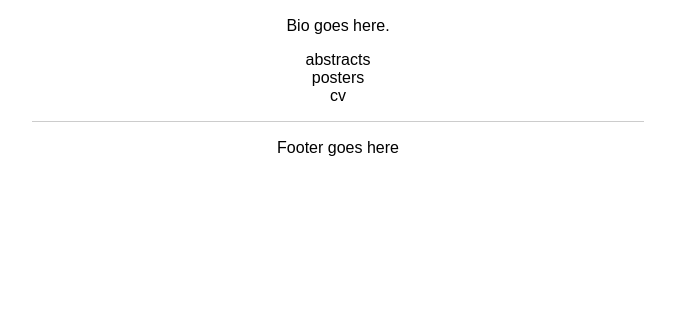
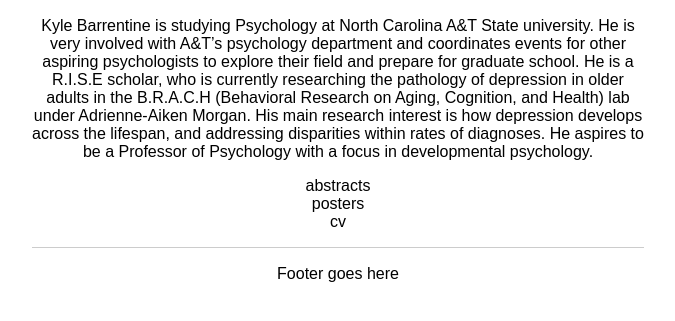
Before and after one commit to kylebarrentine/kylebarrentine.github.io, a plain HTML site: page index.html in a window 1280 px wide. Shown: the part 211-532 px from the top of the page, without its empty margins (302-977 px from the left). Drawn offline with Linux system fonts and the light colour scheme.

Commit message:
added a biography

```diff
--- a/index.html
+++ b/index.html
@@ -12,7 +12,7 @@
 <div class="container center">
   <h2>Kyle Barrentine</h2>
   <img id = "selfie" src="assets/kyle.JPG" alt="#selfie">
-  <p>Bio goes here.</p>
+  <p>Kyle Barrentine is studying Psychology at North Carolina A&T State university. He is very involved with A&T’s psychology department and coordinates events for other aspiring psychologists to explore their field and prepare for graduate school. He is a R.I.S.E scholar, who is currently researching the pathology of depression in older adults in the B.R.A.C.H (Behavioral Research on Aging, Cognition, and Health) lab under Adrienne-Aiken Morgan. His main research interest is how depression develops across the lifespan, and addressing disparities within rates of diagnoses. He aspires to be a Professor of Psychology with a focus in developmental psychology. </p>
   <ul id="work">
     <li class="dropdown">
       <a class="items" href="" >abstracts</a>
```
